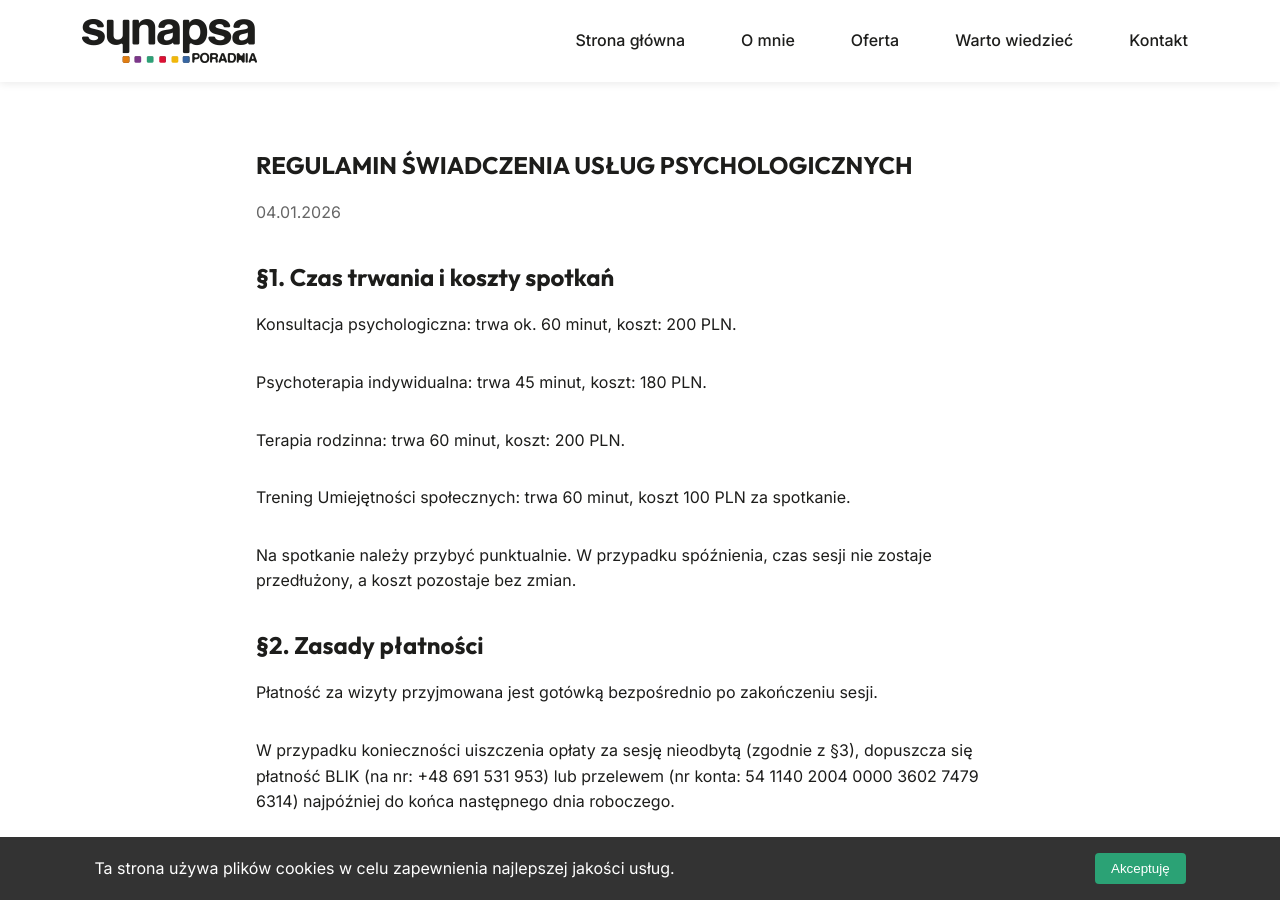
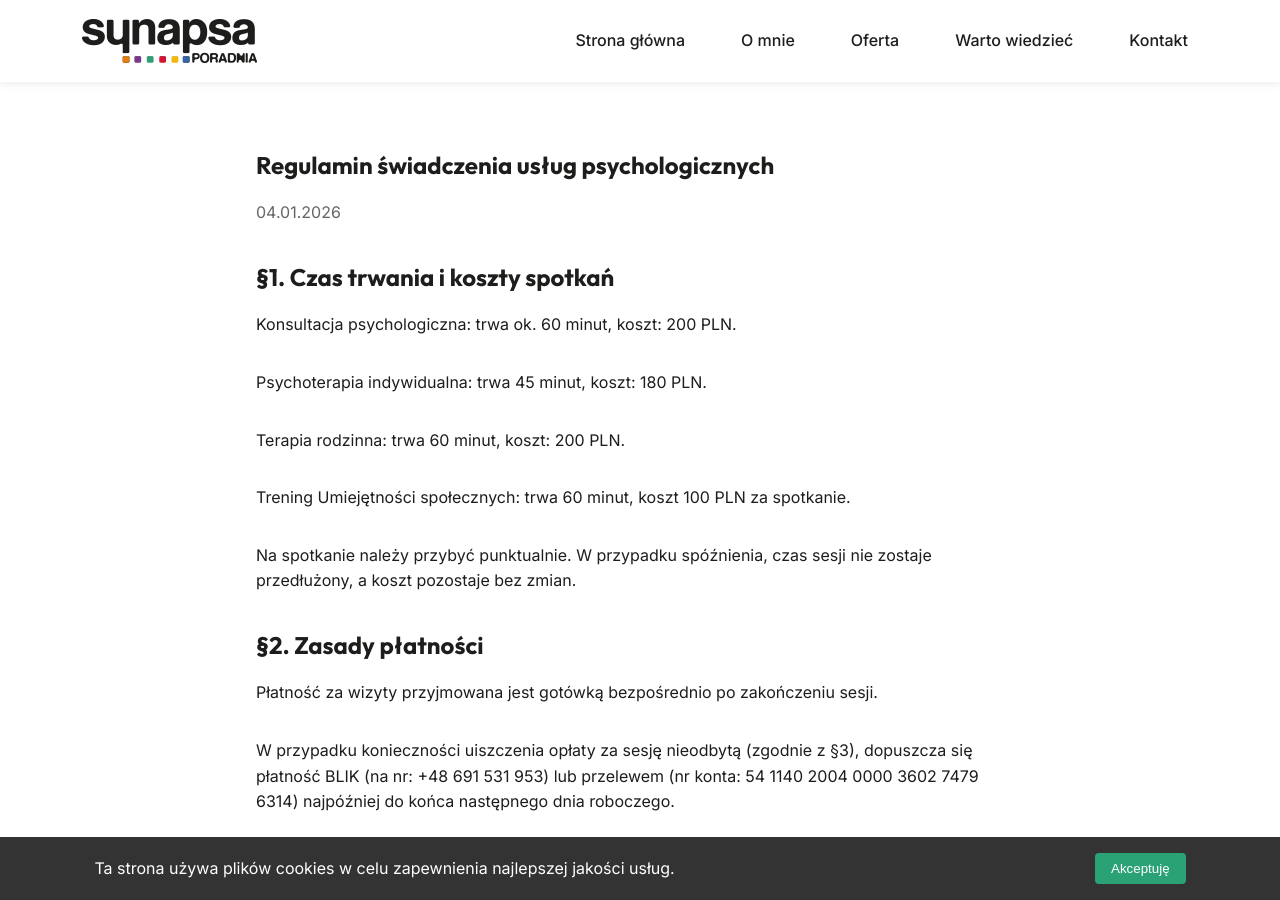
Before and after one commit to str0k3/nowa-poradnia-synapsa.pl, a Jekyll site: the page built from _posts/2026-01-04-regulamin.md, in a window 1280 px wide and 900 px high. Built offline with Jekyll 4.4.1, drawn with Linux system fonts in a browser that asks for light colours.

```diff
--- a/_posts/2026-01-04-regulamin.md
+++ b/_posts/2026-01-04-regulamin.md
@@ -1,6 +1,6 @@
 ---
 layout: default
-title: "REGULAMIN ŚWIADCZENIA USŁUG PSYCHOLOGICZNYCH"
+title: "Regulamin świadczenia usług psychologicznych"
 date: 2026-01-04 14:04:52 +0100
 categories: [regulamin]
 ---
```
Also changed, not shown: img/about.webp, img/hero.webp, img/services.webp.
